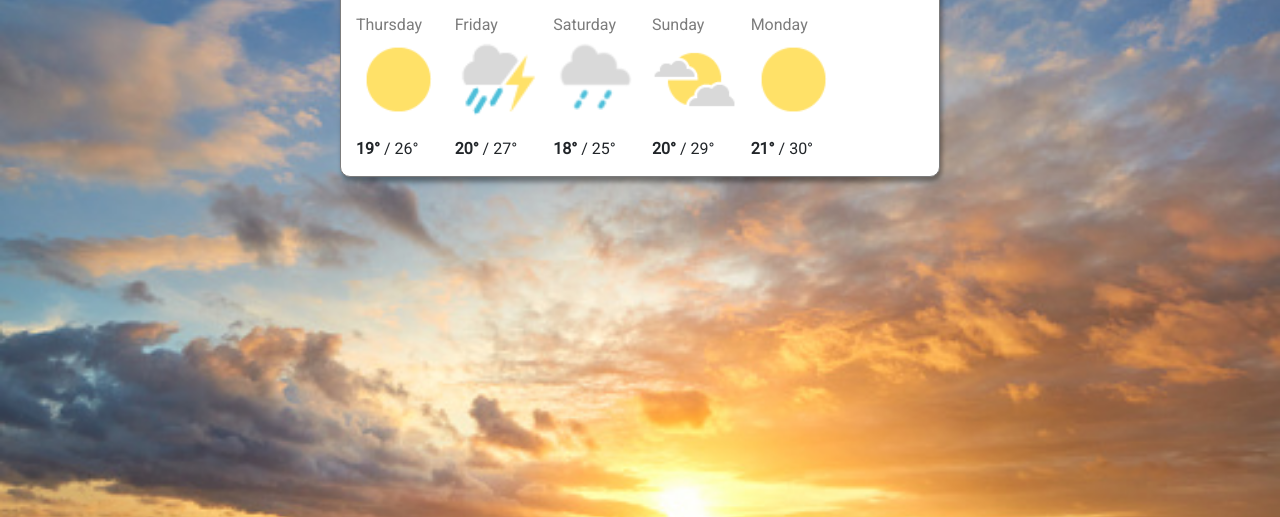
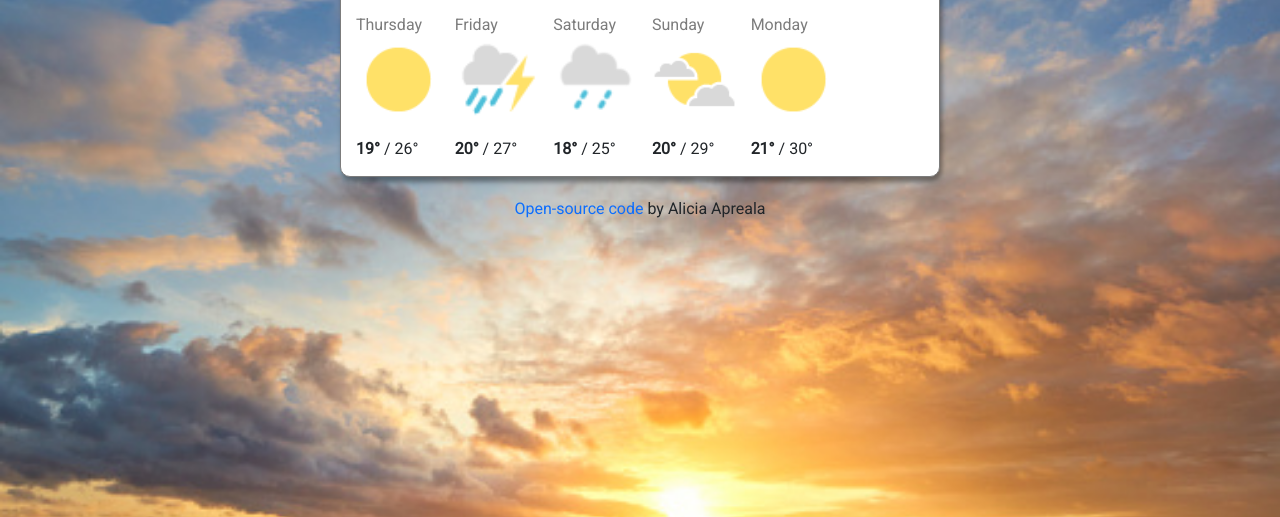
Before and after one commit to Aliciaasmbc/Alicias-Weather-App, a plain HTML site: page index.html in a window 1280 px wide. Shown: the part 283-800 px from the top of the page. Drawn offline with nearby package versions, Linux system fonts and the light colour scheme; no server answers.

Commit message:
added footer

```diff
--- a/index.html
+++ b/index.html
@@ -169,6 +169,15 @@
         </div>
       </div>
     </div>
+    <p class="footer">
+      <a
+        href="https://github.com/Aliciaasmbc/Alicias-Weather-App"
+        target="_blank"
+      >
+        Open-source code
+      </a>
+      by Alicia Apreala
+    </p>
     <script src="script.js"></script>
   </body>
 </html>
--- a/style.css
+++ b/style.css
@@ -68,3 +68,7 @@
 .stats {
   font-size: 12px;
 }
+.footer {
+  margin: 0 auto;
+  text-align: center;
+}
```
